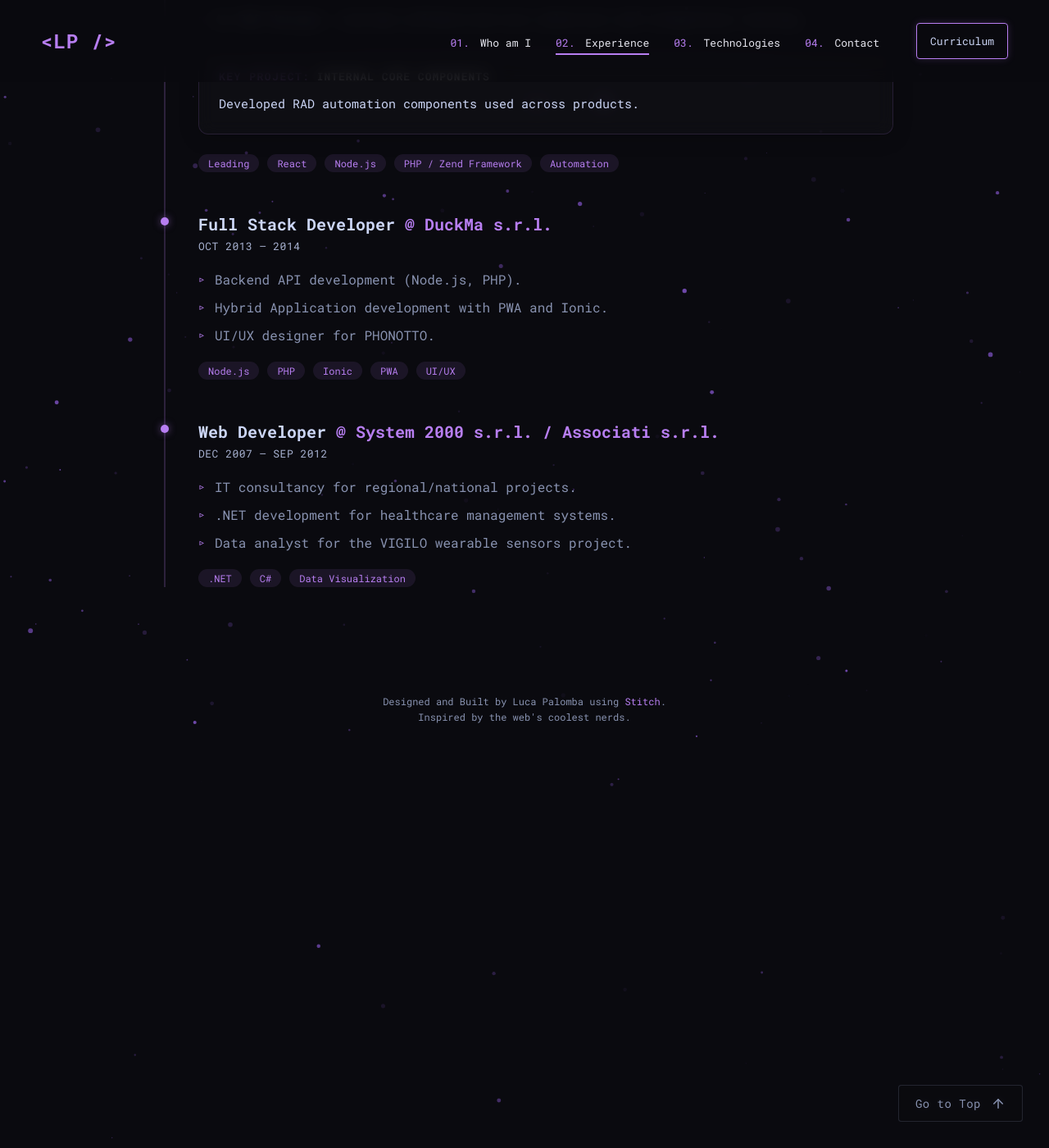
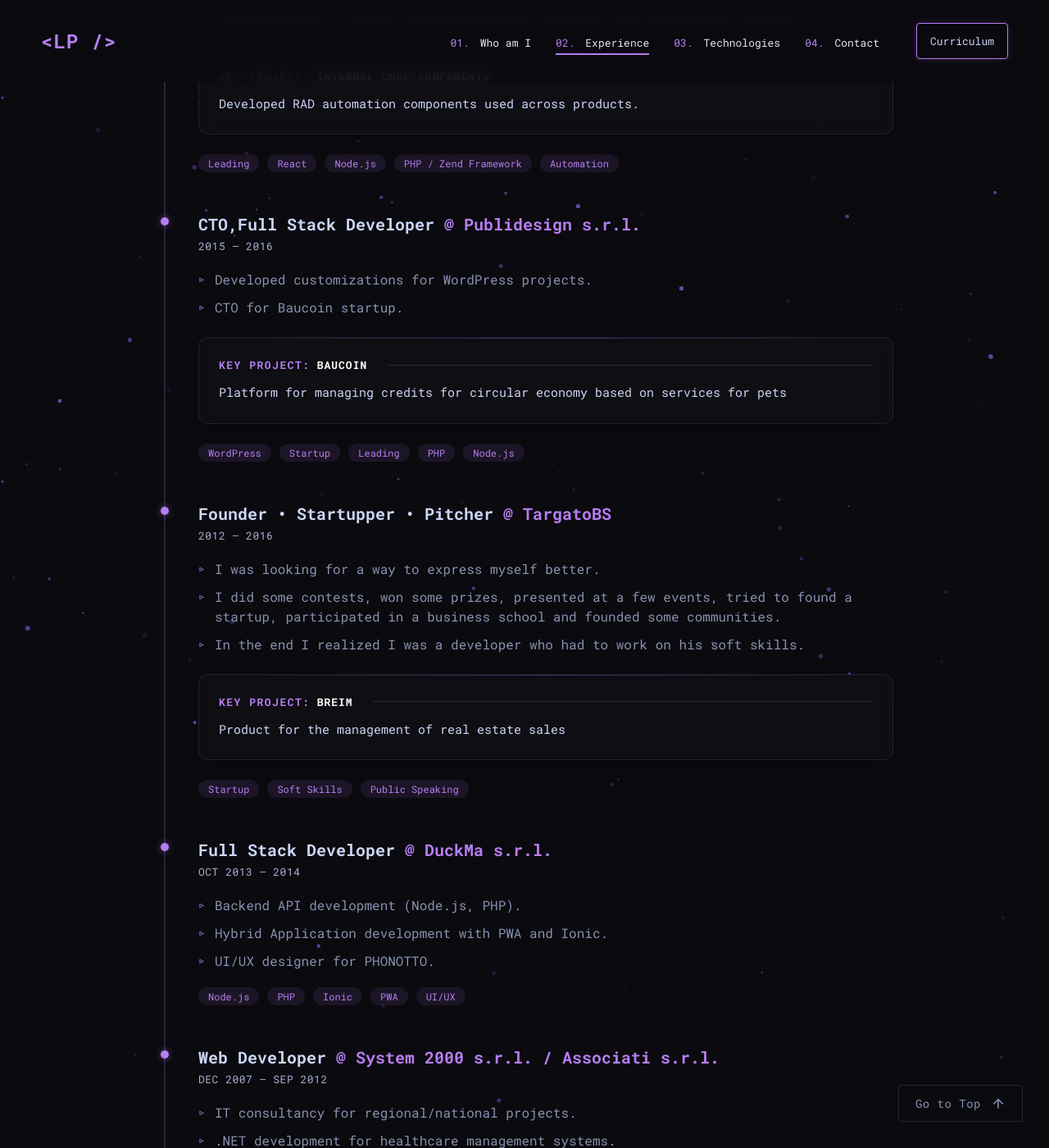
Before and after one commit to lucapalomba/lucapalomba, a Jekyll site: the page built from experiences.html, in a window 1280 px wide and 1400 px high, scrolled down 940 px. Shown: the whole window at 82% size. Built offline with Jekyll 4.4.1, drawn with Linux system fonts in a browser that asks for light colours; before the commit the page ends 1844 px from its top, so only the background shows below that.

Commit message:
feat: add some other expriences

```diff
--- a/experiences.html
+++ b/experiences.html
@@ -68,6 +68,61 @@
         </div>
       </li>
 
+      <!-- Publidesign -->
+      <li class="timeline-item">
+        <div class="timeline-marker"></div>
+        <div class="timeline-content">
+          <h3>CTO,Full Stack Developer <span class="company">@ Publidesign s.r.l.</span></h3>
+          <div class="date">2015 — 2016</div>
+          <ul class="job-description">
+            <li>Developed customizations for WordPress projects.</li>
+            <li>CTO for Baucoin startup.</li>
+          </ul>
+          <div class="key-project">
+            <div class="kp-title">
+              <span class="kp-label">Key project:</span>
+              <span class="kp-project-name">Baucoin</span>
+            </div>
+            <div class="kp-description">Platform for managing credits for circular economy based on services for pets
+            </div>
+          </div>
+          <div class="tech-stack">
+            <span>WordPress</span>
+            <span>Startup</span>
+            <span>Leading</span>
+            <span>PHP</span>
+            <span>Node.js</span>
+          </div>
+        </div>
+      </li>
+
+      <!-- TargatoBS -->
+      <li class="timeline-item">
+        <div class="timeline-marker"></div>
+        <div class="timeline-content">
+          <h3>Founder • Startupper • Pitcher <span class="company">@ TargatoBS</span></h3>
+          <div class="date">2012 — 2016</div>
+          <ul class="job-description">
+            <li>I was looking for a way to express myself better.</li>
+            <li>I did some contests, won some prizes, presented at a few events, tried to found a startup, participated
+              in a business school and founded some communities.</li>
+            <li>In the end I realized I was a developer who had to work on his soft skills.</li>
+          </ul>
+          <div class="key-project">
+            <div class="kp-title">
+              <span class="kp-label">Key project:</span>
+              <span class="kp-project-name">BREIM</span>
+            </div>
+            <div class="kp-description">Product for the management of real estate sales</div>
+          </div>
+          <div class="tech-stack">
+            <span>Startup</span>
+            <span>Soft Skills</span>
+            <span>Public Speaking</span>
+          </div>
+        </div>
+      </li>
+
       <!-- DuckMa -->
       <li class="timeline-item">
         <div class="timeline-marker"></div>
--- a/translations/en.json
+++ b/translations/en.json
@@ -40,6 +40,32 @@
                 "description": "Designed and implemented application architecture (Zend APIs, React frontends, Node.js automation). Served as project and team lead for national and international teams, managing up to 20 people. As R&D Manager, oversaw software/service selection and integration testing.",
                 "keyProject": "Developed RAD automation components used across products.",
                 "keyProjectTitle": "Internal Core Components"
+            },
+            {
+                "date": "2015 — 2016",
+                "title": "CTO,Full Stack Developer — Publidesign s.r.l.",
+                "description": "Developed customizations for WordPress projects. CTO for Baucoin startup.",
+                "keyProject": "Platform for managing credits for circular economy based on services for pets",
+                "keyProjectTitle": "Baucoin",
+                "techStack": [
+                    "WordPress",
+                    "Startup",
+                    "Leading",
+                    "PHP",
+                    "Node.js"
+                ]
+            },
+            {
+                "date": "2012 — 2016",
+                "title": "Founder • Startupper • Pitcher — TargatoBS",
+                "description": "I was looking for a way to express myself better. I did some contests, won some prizes, presented at a few events, tried to found a startup, participated in a business school and founded some communities. In the end I realized I was a developer who had to work on his soft skills",
+                "keyProject": "Product for the management of real estate sales",
+                "keyProjectTitle": "BREIM",
+                "techStack": [
+                    "Startup",
+                    "Soft Skills",
+                    "Public Speaking"
+                ]
             },
             {
                 "date": "Oct 2013 — 2014",
```
Also changed, not shown: other parts of experiences.html (+2 -2 lines), translations/it.json (+27 -0 lines).
